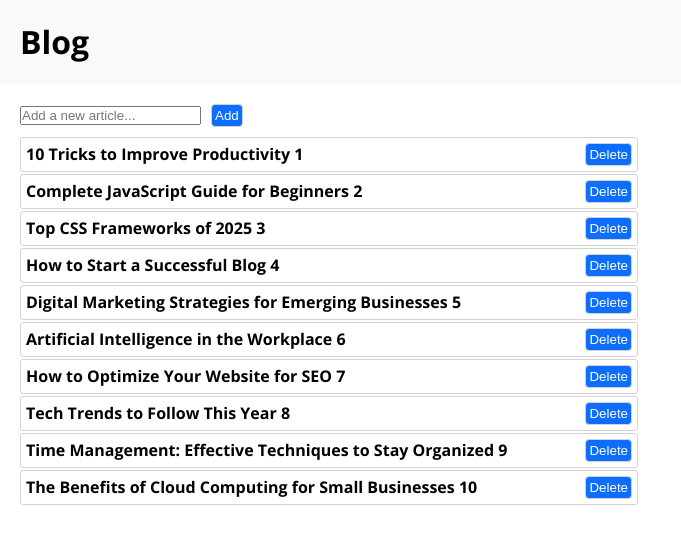
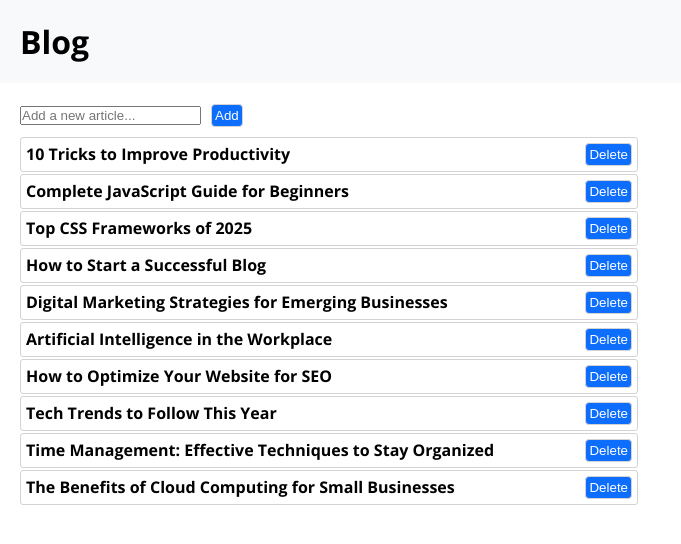
Before and after one commit to penso996/react-form, a React (Vite) app: page / in a window 1280 px wide. Shown: the top 544 px of the page, without its empty margins (0-681 px from the left). Built offline with nearby package versions, Linux system fonts and the light colour scheme; a web font is replaced by a local one.

Commit message:
removed debug infos

```diff
--- a/src/page_components/Main.jsx
+++ b/src/page_components/Main.jsx
@@ -71,7 +71,7 @@ export default function Main() {
                 <ul> {/* Display each article in the list */}
                     {articles.map((article) => (
                         <li key={article.id}>
-                            {article.title} {article.id}
+                            {article.title}
                             <button onClick={() => removeArticle(article.id)}>Delete</button>
                         </li>
                     ))}
```
